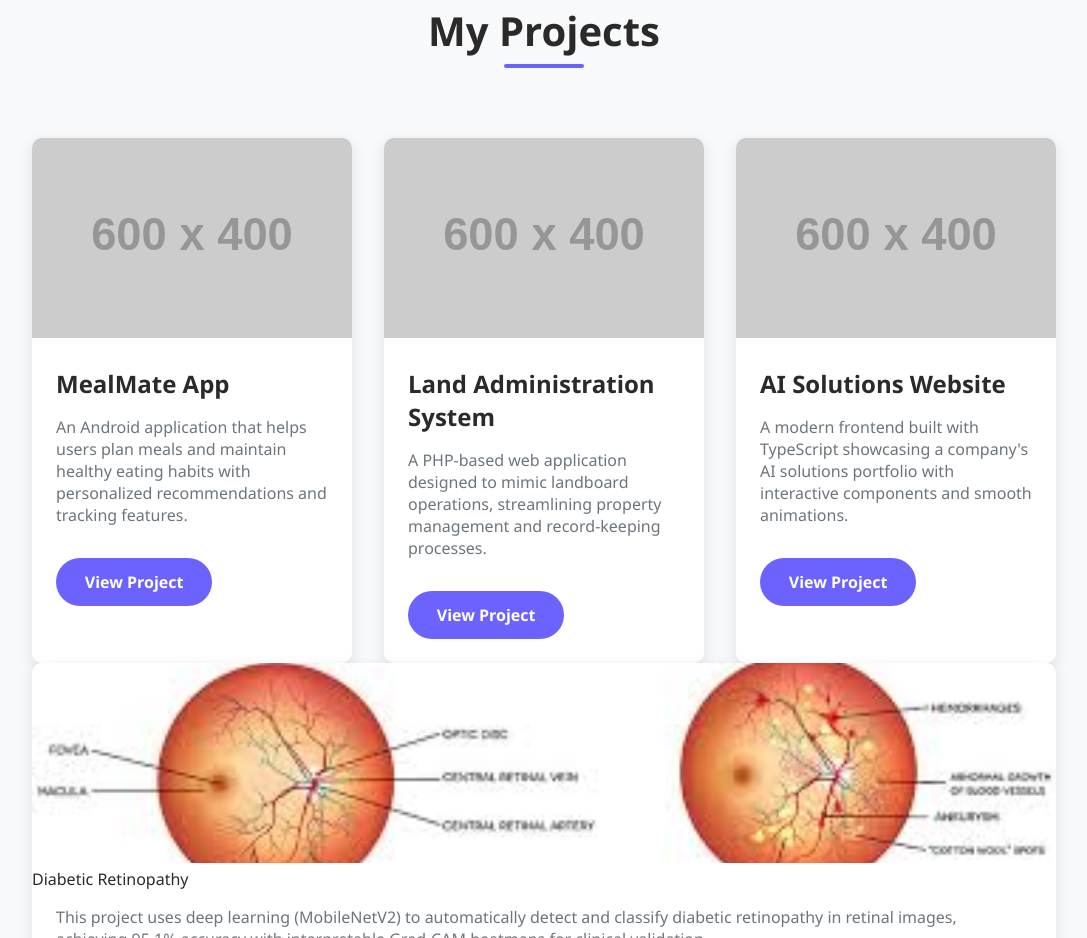
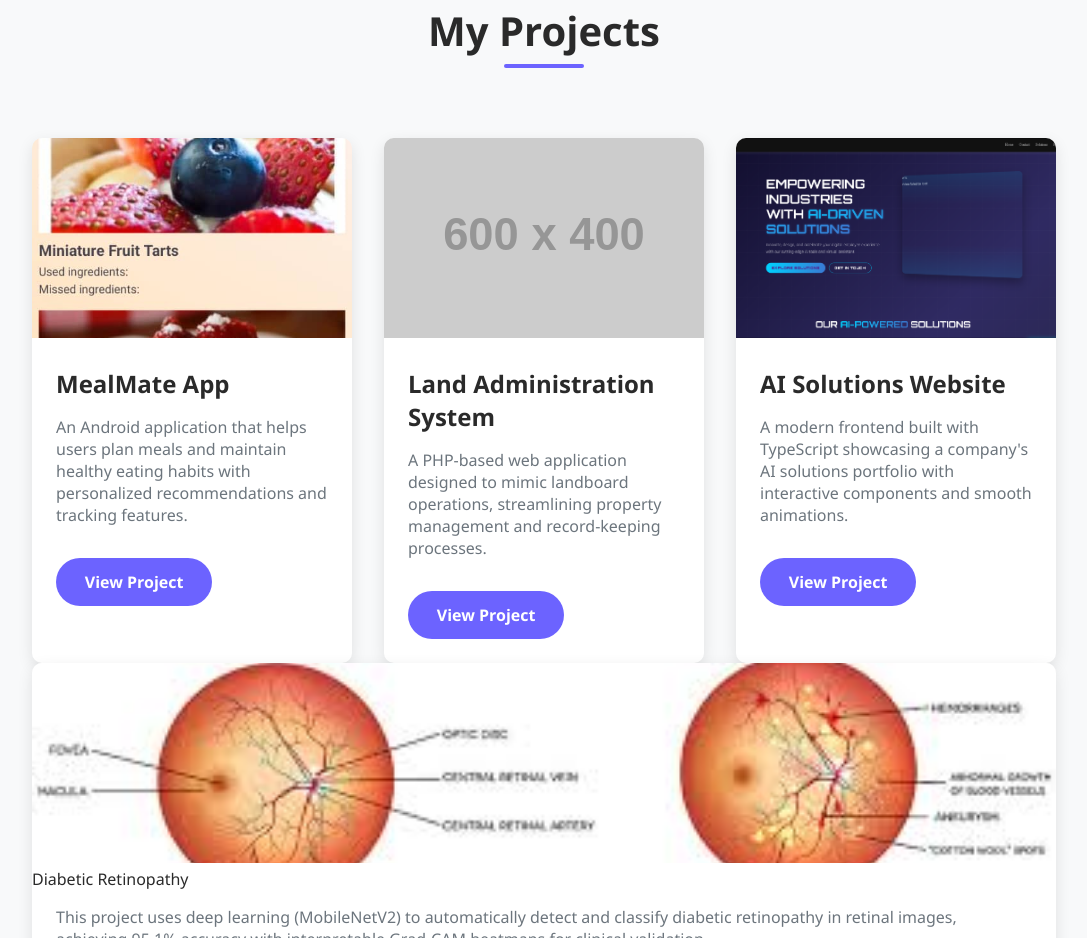
Before and after one commit to Matlala99/AW3-, a website: page index.html in a window 1280 px wide. Shown: the part 2493-3431 px from the top of the page, without its empty margins (96-1183 px from the left). Drawn offline with Linux system fonts and the light colour scheme; placeholder pictures from the web are drawn by us.

Commit message:
Update index.html

```diff
--- a/index.html
+++ b/index.html
@@ -481,24 +481,27 @@
   <h2>My Projects</h2>
   <div class="projects-grid">
     <div class="project-card fade-in" style="animation-delay: 0.1s">
-      <img src="https://via.placeholder.com/600x400?text=MealMate+App" alt="MealMate App">
+      <img src="WhatsApp Image 2025-09-03 at 10.12.21 (1).jpeg" alt="MealMate App">
       <h3>MealMate App</h3>
       <p>An Android application that helps users plan meals and maintain healthy eating habits with personalized recommendations and tracking features.</p>
       <a href="https://github.com/Matlala99/MealMateApp" class="btn">View Project</a>
     </div>
+
     <div class="project-card fade-in" style="animation-delay: 0.2s">
       <img src="https://via.placeholder.com/600x400?text=Land+Admin+System" alt="Land Administration System">
       <h3>Land Administration System</h3>
       <p>A PHP-based web application designed to mimic landboard operations, streamlining property management and record-keeping processes.</p>
       <a href="https://github.com/Matlala99/Land-Administration-web-app" class="btn">View Project</a>
     </div>
+
     <div class="project-card fade-in" style="animation-delay: 0.3s">
-      <img src="https://via.placeholder.com/600x400?text=AI+Solutions+Website" alt="AI Solutions Website">
+      <img src="aw3/home.PNG" alt="AI Solutions Website">
       <h3>AI Solutions Website</h3>
       <p>A modern frontend built with TypeScript showcasing a company's AI solutions portfolio with interactive components and smooth animations.</p>
       <a href="https://github.com/Matlala99/Ai-solutions-Website" class="btn">View Project</a>
     </div>
   </div>
+
    <div class="project-card fade-in" style="animation-delay: 0.3s">
       <img src="aw3/diabetic.jfif"
       <h3>Diabetic Retinopathy</h3>
```
